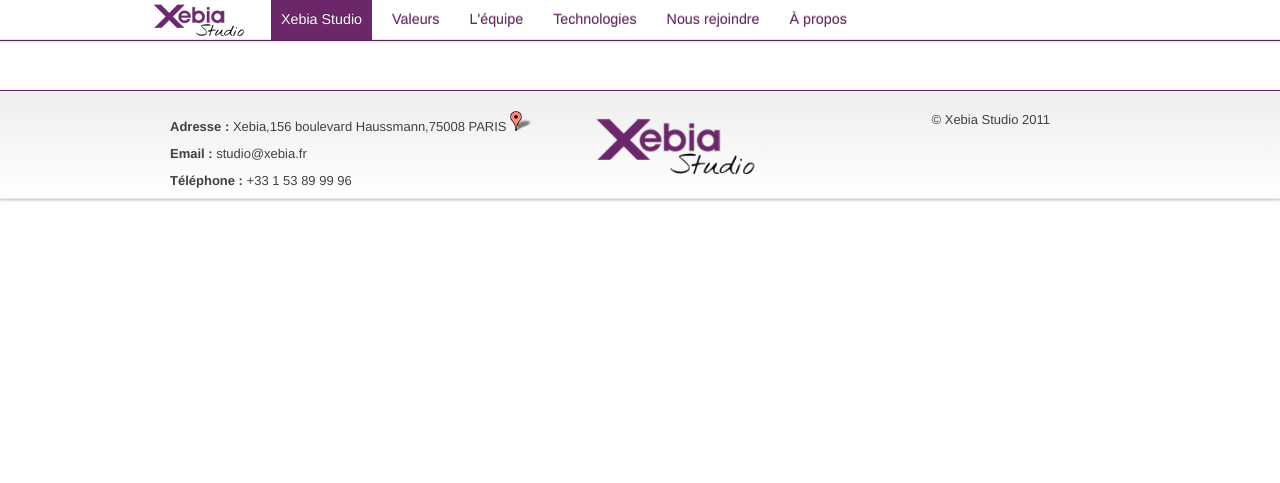
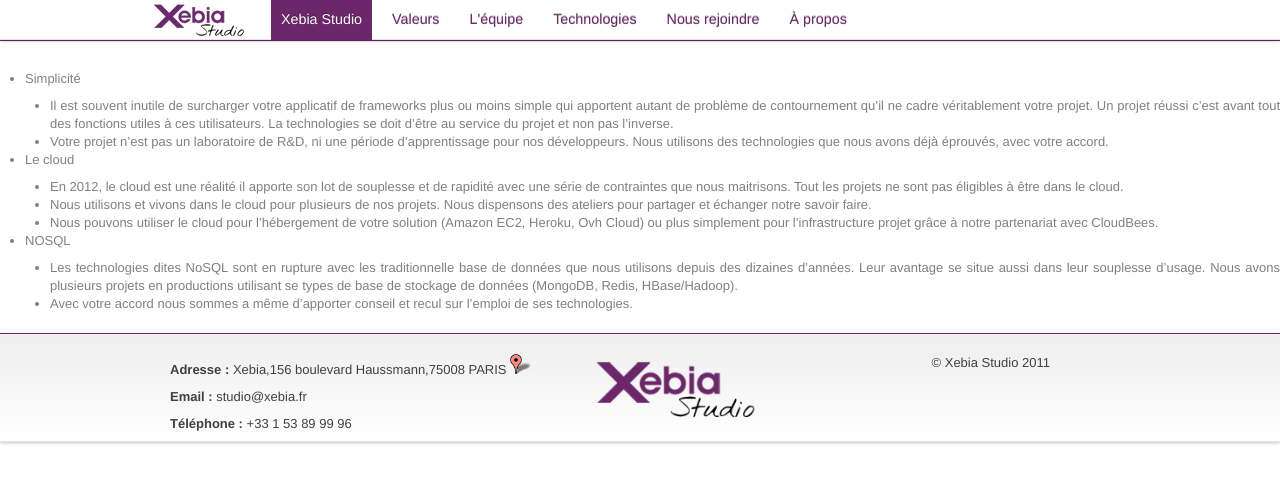
Before and after one commit to publicissapient-france/xebia-studio-website, a Jekyll site: the page built from technologies.md, in a window 1280 px wide. Shown: the top 483 px of the page. Built offline with Jekyll 4.4.1, drawn with Linux system fonts in a browser that asks for light colours.

Commit message:
Written Technologies, joinus & about page

```diff
--- a/joinus.html
+++ b/joinus.html
@@ -2,3 +2,7 @@
 layout: main
 title: joinus
 ---
+Nous cherchons des développeurs ayant déjà roulé leurs bosses, communicants, humbles, fiers de leur métier, rompus aux pratiques agiles et aimant le travail bien fait.
+Si vous pensez être ce mouton à 5 pattes, n'hésitez pas à nous contacter directement @morlhon ou hgeissmann@xebia.fr.
+
+Nous allons ouvrir un programme d'apprentissage pour jeune développeur motivé dans la tradition du craftsmanship. Ce programme est en cours d'élaboration. Si vous voulez être tenu au courant de son lancement laissez nous un email à apprenticeship@xebia.fr
--- a/technologies.html
+++ /dev/null
@@ -1,4 +0,0 @@
----
-layout: main
-title: Technologies
----
--- /dev/null
+++ b/technologies.md
@@ -0,0 +1,18 @@
+---
+layout: main
+title: Technologies
+---
+* Simplicité
+
+  * Il est souvent inutile de surcharger votre applicatif de frameworks plus ou   moins simple qui apportent autant de problème de contournement qu'il ne cadre   véritablement votre projet.
+  Un projet réussi c'est avant tout des fonctions utiles à ces utilisateurs. La technologies se doit d'être au service du projet et non pas l'inverse.
+  * Votre projet n'est pas un laboratoire de R&D, ni une période d'apprentissage pour nos développeurs. Nous utilisons des technologies que nous avons déjà éprouvés, avec votre accord.
+* Le cloud
+
+  * En 2012, le cloud est une réalité il apporte son lot de souplesse et de rapidité avec une série de contraintes que nous maitrisons. Tout les projets ne sont pas éligibles à être dans le cloud.
+  * Nous utilisons et vivons dans le cloud pour plusieurs de nos projets. Nous dispensons des ateliers pour partager et échanger notre savoir faire.
+  * Nous pouvons utiliser le cloud pour l'hébergement de votre solution (Amazon EC2, Heroku, Ovh Cloud) ou plus simplement pour l'infrastructure projet grâce à notre partenariat avec CloudBees.
+* NOSQL
+
+  * Les technologies dites NoSQL sont en rupture avec les traditionnelle base de données que nous utilisons depuis des dizaines d'années. Leur avantage se situe aussi dans leur souplesse d'usage. Nous avons plusieurs projets en productions utilisant se types de base de stockage de données (MongoDB, Redis, HBase/Hadoop).
+  * Avec votre accord nous sommes a même d'apporter conseil et recul sur l'emploi de ses technologies.
```
Also changed, not shown: about.html (+10 -0 lines).
